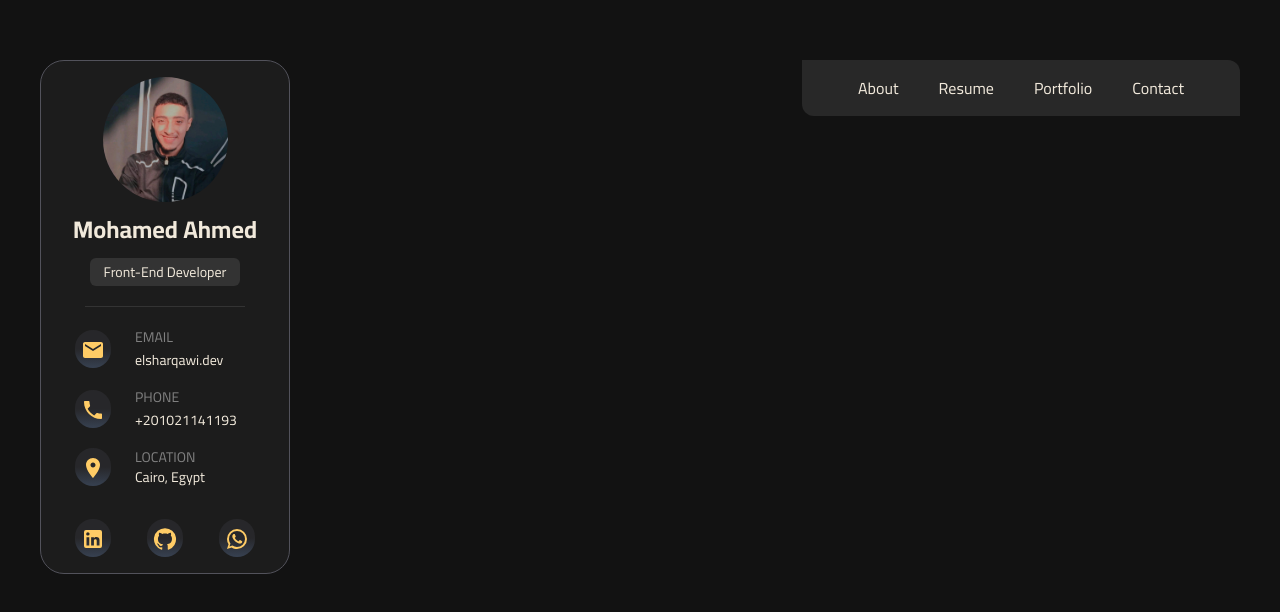
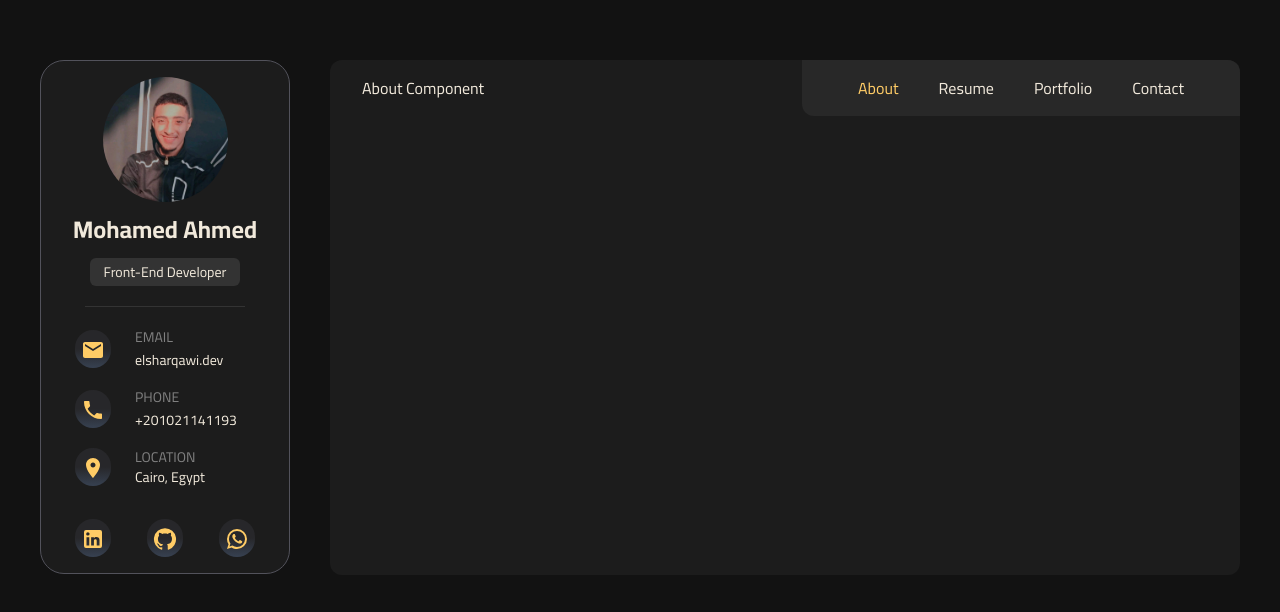
Before and after one commit to Mohamed-Elbehery/portfolio, a Next.js app: page / in a window 1280 px wide. Shown: the top 612 px of the page. Built offline with nearby package versions, Linux system fonts and the light colour scheme.

Commit message:
bug fixed

```diff
--- a/components/About.tsx
+++ b/components/About.tsx
@@ -4,7 +4,8 @@ const About = ({ searchParams }: SearchParamsProps) => {
   return (
     <div
       className={`${
-        searchParams?.activeLink?.toLowerCase() === "about" &&
+        (searchParams?.activeLink?.toLowerCase() === "about" ||
+          searchParams?.activeLink === undefined) &&
         "active-component"
       } component`}
     >
--- a/components/Navbar.tsx
+++ b/components/Navbar.tsx
@@ -15,7 +15,10 @@ const Navbar = ({ searchParams }: SearchParamsProps) => {
           onClick={handleClick}
           data-link="about"
           className={`${
-            (activeLink === "about" || query === "about") && "nav-active-link"
+            (activeLink === "about" ||
+              activeLink === "" ||
+              query === "about") &&
+            "nav-active-link"
           } nav-link`}
         >
           about
```
